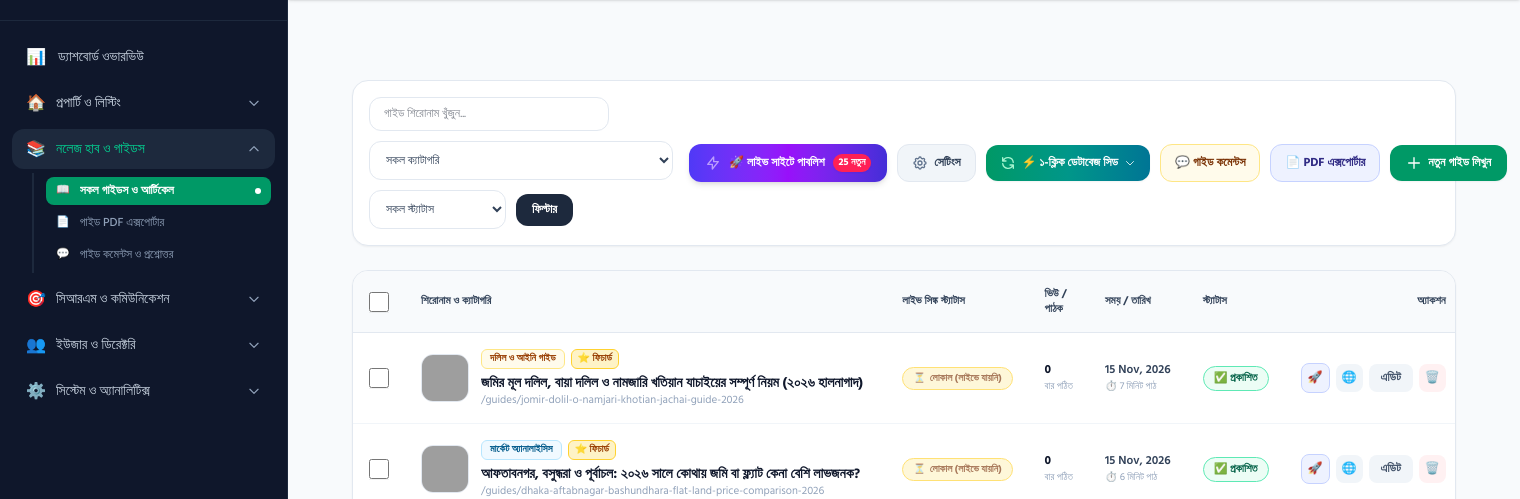
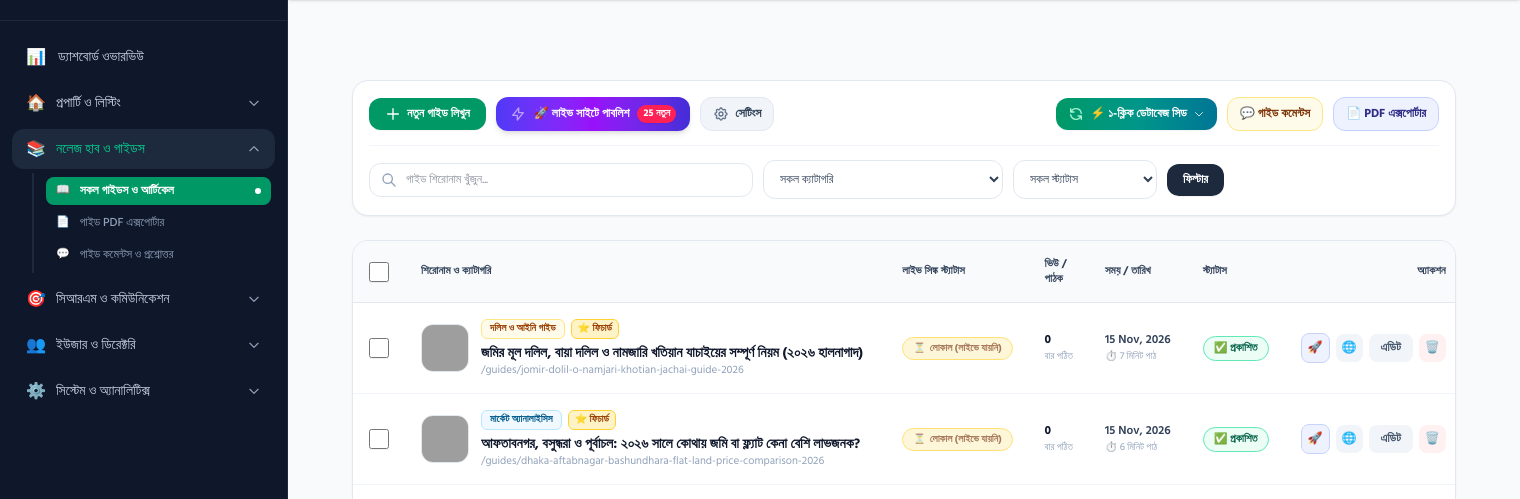
Before and after one commit to mithublue/Property-Koi-New, a Laravel app: page /backend/guides in a window 1520 px wide. Shown: the part 61-560 px from the top of the page. Run offline with Laravel 12, Linux system fonts and the light colour scheme; a user stored in the database is signed in; data comes from the database, SQL or seed files in the repository; data that the repository does not hold is empty; style sheets or scripts are compiled from the project's sources; some libraries are stand-ins or nearby versions; grey boxes are pictures that could not be loaded.

Commit message:
fix(admin): resolve action bar and filter controls layout wrapping in guides index

```diff
--- a/resources/views/admin/guides/index.blade.php
+++ b/resources/views/admin/guides/index.blade.php
@@ -56,45 +56,22 @@
         }
      }">
 
-    <!-- Top Action Bar -->
-    <div class="flex flex-col sm:flex-row items-stretch sm:items-center justify-between gap-4 bg-white p-4 rounded-2xl border border-slate-200 shadow-xs">
-        <!-- Filter and Search Form -->
-        <form action="{{ route('admin.guides.index') }}" method="GET" class="flex flex-wrap items-center gap-2.5 flex-1">
-            <input type="text"
-                   name="q"
-                   value="{{ request('q') }}"
-                   placeholder="গাইড শিরোনাম খুঁজুন..."
-                   class="px-3.5 py-2 text-xs rounded-xl border border-slate-200 focus:outline-hidden focus:border-emerald-500 w-full sm:w-60">
+    <!-- Top Action Bar & Filter Controls Container -->
+    <div class="bg-white p-4 rounded-2xl border border-slate-200 shadow-xs space-y-3.5">
 
-            <select name="category" class="px-3 py-2 text-xs rounded-xl border border-slate-200 focus:outline-hidden bg-white text-slate-700">
-                <option value="">সকল ক্যাটাগরি</option>
-                @foreach($categories as $catKey => $catLabel)
-                    <option value="{{ $catKey }}" {{ request('category') === $catKey ? 'selected' : '' }}>{{ $catLabel }}</option>
-                @endforeach
-            </select>
+        <!-- Row 1: Actions & Shortcuts -->
+        <div class="flex flex-col sm:flex-row sm:items-center justify-between gap-3">
+            <div class="flex items-center flex-wrap gap-2.5">
+                <!-- 1. New Guide Button -->
+                <a href="{{ route('admin.guides.create') }}" data-turbo="false" class="inline-flex items-center justify-center gap-1.5 px-4 py-2 bg-emerald-600 hover:bg-emerald-700 text-white text-xs font-bold rounded-xl shadow-xs transition">
+                    <svg class="w-4 h-4" fill="none" stroke="currentColor" viewBox="0 0 24 24"><path stroke-linecap="round" stroke-linejoin="round" stroke-width="2" d="M12 4v16m8-8H4"/></svg>
+                    <span>নতুন গাইড লিখুন</span>
+                </a>
 
-            <select name="status" class="px-3 py-2 text-xs rounded-xl border border-slate-200 focus:outline-hidden bg-white text-slate-700">
-                <option value="">সকল স্ট্যাটাস</option>
-                <option value="published" {{ request('status') === 'published' ? 'selected' : '' }}>প্রকাশিত (Published)</option>
-                <option value="draft" {{ request('status') === 'draft' ? 'selected' : '' }}>ড্রাফট (Draft)</option>
-            </select>
-
-            <button type="submit" class="px-4 py-2 bg-slate-800 hover:bg-slate-900 text-white text-xs font-bold rounded-xl transition cursor-pointer">
-                ফিল্টার
-            </button>
-            @if(request()->hasAny(['q', 'category', 'status']))
-                <a href="{{ route('admin.guides.index') }}" class="px-3 py-2 bg-slate-100 text-slate-600 hover:bg-slate-200 text-xs font-bold rounded-xl transition">
-                    রিসেট
-                </a>
-            @endif
-        </form>
-
-        <div class="flex items-center flex-wrap gap-2.5 shrink-0">
-
-            <!-- 1. Live Site Publisher Button -->
+                <!-- 2. Live Site Publisher Button -->
                 <button type="button"
                         @click="openPublishModal = true"
-                    class="inline-flex items-center justify-center gap-2 px-4 py-2.5 bg-gradient-to-r from-indigo-600 via-purple-600 to-indigo-700 hover:from-indigo-700 hover:to-purple-800 text-white text-xs font-bold rounded-xl shadow-md transition cursor-pointer active:scale-95"
+                        class="inline-flex items-center justify-center gap-2 px-3.5 py-2 bg-gradient-to-r from-indigo-600 via-purple-600 to-indigo-700 hover:from-indigo-700 hover:to-purple-800 text-white text-xs font-bold rounded-xl shadow-md transition cursor-pointer active:scale-95"
                         title="লেটেস্ট বা লাইভে না যাওয়া ব্লগগুলো সরাসরি লাইভ সাইটে (propertykoi.com) পাবলিশ করুন">
                     <svg class="w-4 h-4 text-purple-200 animate-pulse" fill="none" stroke="currentColor" viewBox="0 0 24 24"><path stroke-linecap="round" stroke-linejoin="round" stroke-width="2" d="M13 10V3L4 14h7v7l9-11h-7z"/></svg>
                     <span>🚀 লাইভ সাইটে পাবলিশ</span>
@@ -105,20 +82,22 @@
                     @endif
                 </button>
 
-            <!-- 2. Publisher Settings Button -->
+                <!-- 3. Publisher Settings Button -->
                 <button type="button"
                         @click="openSettingsModal = true"
-                    class="inline-flex items-center justify-center gap-1.5 px-3.5 py-2.5 bg-slate-100 hover:bg-slate-200 text-slate-700 text-xs font-bold rounded-xl border border-slate-200 transition cursor-pointer"
+                        class="inline-flex items-center justify-center gap-1.5 px-3 py-2 bg-slate-100 hover:bg-slate-200 text-slate-700 text-xs font-bold rounded-xl border border-slate-200 transition cursor-pointer"
                         title="পাবলিশ কনফিগারেশন ও ফিল্টার সেটিংস">
                     <svg class="w-4 h-4 text-slate-500" fill="none" stroke="currentColor" viewBox="0 0 24 24"><path stroke-linecap="round" stroke-linejoin="round" stroke-width="2" d="M10.325 4.317c.426-1.756 2.924-1.756 3.35 0a1.724 1.724 0 002.573 1.066c1.543-.94 3.31.826 2.37 2.37a1.724 1.724 0 001.065 2.572c1.756.426 1.756 2.924 0 3.35a1.724 1.724 0 00-1.066 2.573c.94 1.543-.826 3.31-2.37 2.37a1.724 1.724 0 00-2.572 1.065c-.426 1.756-2.924 1.756-3.35 0a1.724 1.724 0 00-2.573-1.066c-1.543.94-3.31-.826-2.37-2.37a1.724 1.724 0 00-1.065-2.572c-1.756-.426-1.756-2.924 0-3.35a1.724 1.724 0 001.066-2.573c-.94-1.543.826-3.31 2.37-2.37.996.608 2.296.07 2.572-1.065z"/><path stroke-linecap="round" stroke-linejoin="round" stroke-width="2" d="M15 12a3 3 0 11-6 0 3 3 0 016 0z"/></svg>
                     <span>সেটিংস</span>
                 </button>
+            </div>
 
-            <!-- 3. 1-Click Seeder Dropdown Button -->
+            <div class="flex items-center flex-wrap gap-2.5">
+                <!-- 4. 1-Click Seeder Dropdown Button -->
                 <div class="relative" @click.outside="openSeedMenu = false">
                     <button type="button"
                             @click="openSeedMenu = !openSeedMenu"
-                        class="inline-flex items-center justify-center gap-1.5 px-3.5 py-2.5 bg-gradient-to-r from-emerald-600 via-teal-600 to-cyan-700 hover:from-emerald-700 hover:to-cyan-800 text-white text-xs font-bold rounded-xl shadow-xs transition cursor-pointer active:scale-95"
+                            class="inline-flex items-center justify-center gap-1.5 px-3 py-2 bg-gradient-to-r from-emerald-600 via-teal-600 to-cyan-700 hover:from-emerald-700 hover:to-cyan-800 text-white text-xs font-bold rounded-xl shadow-xs transition cursor-pointer active:scale-95"
                             title="টার্মিনাল ছাড়া সরাসরি ব্রাউজার থেকে সিড রান করুন">
                         <svg class="w-4 h-4 text-emerald-200" fill="none" stroke="currentColor" viewBox="0 0 24 24"><path stroke-linecap="round" stroke-linejoin="round" stroke-width="2" d="M4 4v5h.582m15.356 2A8.001 8.001 0 004.582 9m0 0H9m11 11v-5h-.581m0 0a8.003 8.003 0 01-15.357-2m15.357 2H15"/></svg>
                         <span>⚡ ১-ক্লিক ডেটাবেজ সিড</span>
@@ -167,9 +146,9 @@
                     </div>
                 </div>
 
-            <!-- Comments / Inquiries Moderation Button -->
+                <!-- 5. Comments / Inquiries Moderation Button -->
                 <a href="{{ route('admin.guides.comments.index') }}"
-               class="inline-flex items-center justify-center gap-1.5 px-3.5 py-2.5 bg-amber-50 hover:bg-amber-100 text-amber-900 text-xs font-bold rounded-xl border border-amber-200 transition shrink-0"
+                   class="inline-flex items-center justify-center gap-1.5 px-3 py-2 bg-amber-50 hover:bg-amber-100 text-amber-900 text-xs font-bold rounded-xl border border-amber-200 transition shrink-0"
                    title="পাঠক ও ক্লায়েন্টদের প্রশ্ন ও কমেন্ট মডারেশন">
                     <span>💬 গাইড কমেন্টস</span>
                     @if(!empty($pendingCommentsCount) && $pendingCommentsCount > 0)
@@ -179,19 +158,53 @@
                     @endif
                 </a>
 
-            <!-- PDF Exporter Action Button -->
+                <!-- 6. PDF Exporter Action Button -->
                 <a href="{{ route('admin.guides.export') }}"
-               class="inline-flex items-center justify-center gap-1.5 px-3.5 py-2.5 bg-indigo-50 hover:bg-indigo-100 text-indigo-900 text-xs font-bold rounded-xl border border-indigo-200 transition shrink-0"
+                   class="inline-flex items-center justify-center gap-1.5 px-3 py-2 bg-indigo-50 hover:bg-indigo-100 text-indigo-900 text-xs font-bold rounded-xl border border-indigo-200 transition shrink-0"
                    title="গাইডসমূহ তারিখ অনুযায়ী বা সিলেক্ট করে প্রফেশনাল বুকলেট PDF এক্সপোর্ট করুন">
                     <span>📄 PDF এক্সপোর্টার</span>
                 </a>
+            </div>
+        </div>
 
-            <!-- 4. New Guide Button -->
-            <a href="{{ route('admin.guides.create') }}" data-turbo="false" class="inline-flex items-center justify-center gap-1.5 px-4 py-2.5 bg-emerald-600 hover:bg-emerald-700 text-white text-xs font-bold rounded-xl shadow-xs transition shrink-0">
-                <svg class="w-4 h-4" fill="none" stroke="currentColor" viewBox="0 0 24 24"><path stroke-linecap="round" stroke-linejoin="round" stroke-width="2" d="M12 4v16m8-8H4"/></svg>
-                <span>নতুন গাইড লিখুন</span>
+        <!-- Subtle Separator -->
+        <div class="border-t border-slate-100"></div>
+
+        <!-- Row 2: Filter and Search Form -->
+        <form action="{{ route('admin.guides.index') }}" method="GET" class="flex flex-wrap items-center gap-2.5">
+            <div class="relative flex-1 min-w-[200px] sm:min-w-[240px] max-w-sm">
+                <span class="absolute inset-y-0 left-0 pl-3 flex items-center pointer-events-none text-slate-400">
+                    <svg class="w-4 h-4" fill="none" stroke="currentColor" viewBox="0 0 24 24"><path stroke-linecap="round" stroke-linejoin="round" stroke-width="2" d="M21 21l-6-6m2-5a7 7 0 11-14 0 7 7 0 0114 0z"/></svg>
+                </span>
+                <input type="text"
+                       name="q"
+                       value="{{ request('q') }}"
+                       placeholder="গাইড শিরোনাম খুঁজুন..."
+                       class="w-full pl-9 pr-3.5 py-2 text-xs rounded-xl border border-slate-200 focus:outline-hidden focus:border-emerald-500 bg-white text-slate-800">
+            </div>
+
+            <select name="category" class="px-3 py-2 text-xs rounded-xl border border-slate-200 focus:outline-hidden bg-white text-slate-700 w-full sm:w-60 truncate">
+                <option value="">সকল ক্যাটাগরি</option>
+                @foreach($categories as $catKey => $catLabel)
+                    <option value="{{ $catKey }}" {{ request('category') === $catKey ? 'selected' : '' }}>{{ $catLabel }}</option>
+                @endforeach
+            </select>
+
+            <select name="status" class="px-3 py-2 text-xs rounded-xl border border-slate-200 focus:outline-hidden bg-white text-slate-700 w-full sm:w-36">
+                <option value="">সকল স্ট্যাটাস</option>
+                <option value="published" {{ request('status') === 'published' ? 'selected' : '' }}>প্রকাশিত (Published)</option>
+                <option value="draft" {{ request('status') === 'draft' ? 'selected' : '' }}>ড্রাফট (Draft)</option>
+            </select>
+
+            <button type="submit" class="px-4 py-2 bg-slate-800 hover:bg-slate-900 text-white text-xs font-bold rounded-xl transition cursor-pointer shadow-2xs">
+                ফিল্টার
+            </button>
+            @if(request()->hasAny(['q', 'category', 'status']))
+                <a href="{{ route('admin.guides.index') }}" class="px-3 py-2 bg-slate-100 text-slate-600 hover:bg-slate-200 text-xs font-bold rounded-xl transition">
+                    রিসেট
                 </a>
-        </div>
+            @endif
+        </form>
     </div>
 
     <!-- Guides Table with Multi-Checkbox -->
```
Also changed, not shown: 3 other files. Lines whose indentation alone changed are shown as unchanged.
